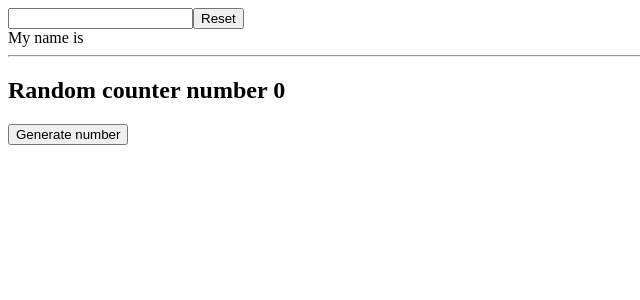
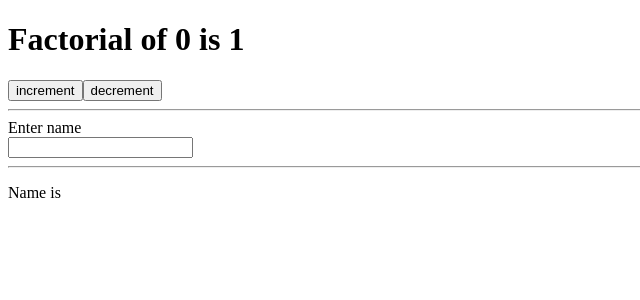
Before and after one commit to abhisheksarmah/react-lifecycle-hooks, a React (Create React App) app: page / in a window 1280 px wide. Shown: the top 300 px of the page, without its empty margins (0-640 px from the left). Built offline with nearby package versions, Linux system fonts and the light colour scheme.

Commit message:
use memo learned

```diff
--- a/src/App.js
+++ b/src/App.js
@@ -1,10 +1,9 @@
-import { useState } from "react";
-import UseRefComponent from "./components/UseRefComponent";
+import UseMemoComponent from "./components/UseMemoComponent";
 
 function App() {
   return (
     <div className="App">
-      <UseRefComponent />
+      <UseMemoComponent />
     </div>
   );
 }
--- /dev/null
+++ b/src/components/UseMemoComponent.js
@@ -0,0 +1,53 @@
+import React, { useState, useMemo } from "react";
+
+export default function UseMemoComponent() {
+  /**
+   * optmise expensive operation
+   * referential equality
+   */
+  const [counter, setCounter] = useState(0);
+  const [name, setName] = useState("");
+  const result = useMemo(() => {
+    return factorial(counter);
+  }, [counter]);
+
+  function factorial(n) {
+    let i = 0;
+    while (i < 200000000) i++;
+    if (n < 0) {
+      return -1;
+    }
+    if (n === 0) {
+      return 1;
+    }
+    return n * factorial(n - 1);
+  }
+
+  return (
+    <div>
+      <h1>
+        Factorial of {counter} is {result}
+      </h1>
+      <div>
+        <button onClick={() => setCounter(counter + 1)}>increment</button>
+        <button onClick={() => setCounter(counter - 1)}>decrement</button>
+      </div>
+      <hr></hr>
+      <div>
+        <label>Enter name</label>
+      </div>
+      <input
+        type="text"
+        value={name}
+        onChange={(e) => setName(e.target.value)}
+      />
+      <hr></hr>
+      <DisplayName name={name} />
+    </div>
+  );
+}
+
+const DisplayName = React.memo(({ name }) => {
+  console.log("re-rendered");
+  return <p>Name is {name}</p>;
+});
```
